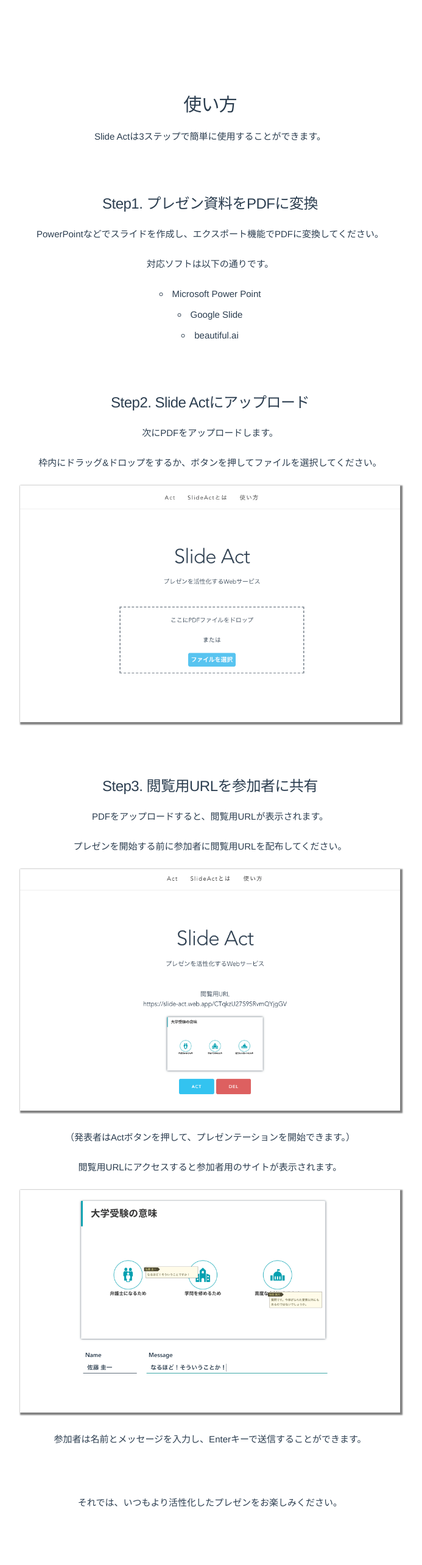
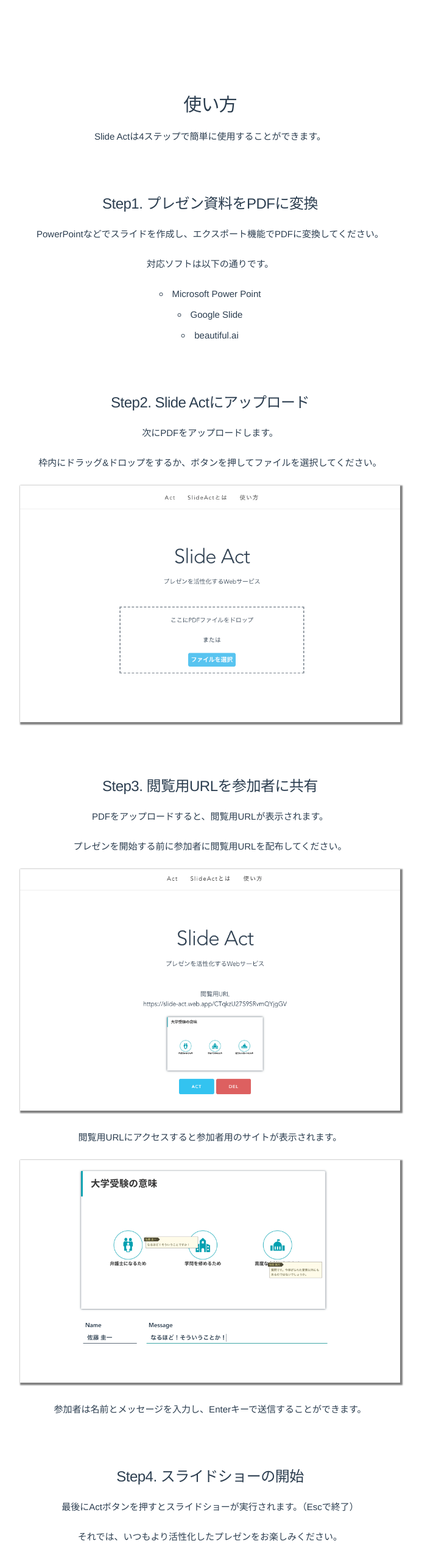
Before and after one commit to sanotyan1202/slide_act, a Vue app: page / in a window 1280 px wide. Shown: the part 2085-4651 px from the top of the page at 61% size, without its empty margins (295-988 px from the left). Built offline with nearby package versions, Linux system fonts and the light colour scheme.

Commit message:
使い方を3Stepから4Stepに

```diff
--- a/src/components/HowToUse.vue
+++ b/src/components/HowToUse.vue
@@ -6,7 +6,7 @@
         <div class="description">
           <div class="row">
             <div class="twelve columns">
-              <p>Slide Actは3ステップで簡単に使用することができます。</p>
+              <p>Slide Actは4ステップで簡単に使用することができます。</p>
               <div id="step1" class="how-to-step">
                 <h5>Step1. プレゼン資料をPDFに変換</h5>
                 <p>PowerPointなどでスライドを作成し、エクスポート機能でPDFに変換してください。</p>
@@ -21,20 +21,20 @@
                 <h5>Step2. Slide Actにアップロード</h5>
                 <p>次にPDFをアップロードします。</p>
                 <p>枠内にドラッグ&ドロップをするか、ボタンを押してファイルを選択してください。</p>
-                <p><img src="img/slideact.png" class="how-to-use-image"></p>
+                <p><img src="img/slideact.png" class="how-to-use-image" /></p>
               </div>
               <div id="step3" class="how-to-step">
                 <h5>Step3. 閲覧用URLを参加者に共有</h5>
                 <p>PDFをアップロードすると、閲覧用URLが表示されます。</p>
                 <p>プレゼンを開始する前に参加者に閲覧用URLを配布してください。</p>
-                <p><img src="img/browserurl.png" class="how-to-use-image"></p>
-                <p>（発表者はActボタンを押して、プレゼンテーションを開始できます。）
-                </p>
+                <p><img src="img/browserurl.png" class="how-to-use-image" /></p>
                 <p>閲覧用URLにアクセスすると参加者用のサイトが表示されます。</p>
-                <p><img src="img/browserscreen.png" class="how-to-use-image"></p>
+                <p><img src="img/browserscreen.png" class="how-to-use-image" /></p>
                 <p>参加者は名前とメッセージを入力し、Enterキーで送信することができます。</p>
               </div>
               <div id="step4" class="how-to-step">
+                <h5>Step4. スライドショーの開始</h5>
+                <p>最後にActボタンを押すとスライドショーが実行されます。（Escで終了）</p>
                 <p>それでは、いつもより活性化したプレゼンをお楽しみください。</p>
               </div>
             </div>
@@ -44,7 +44,12 @@
     </div>
   </div>
 </template>
+
 <style scoped>
+#usable {
+  text-align:left;
+}
+
 .title-container {
   padding-top:100px;
   margin-bottom: 50px;
```
